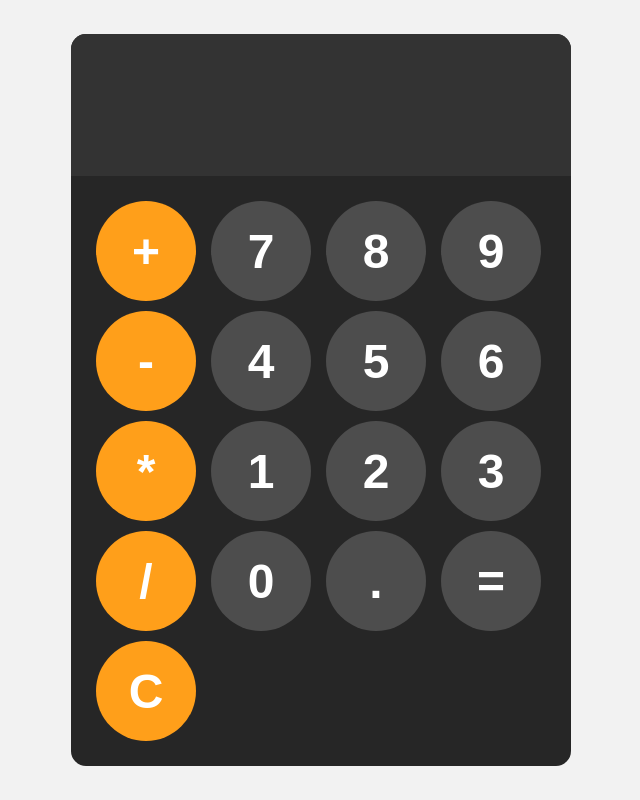
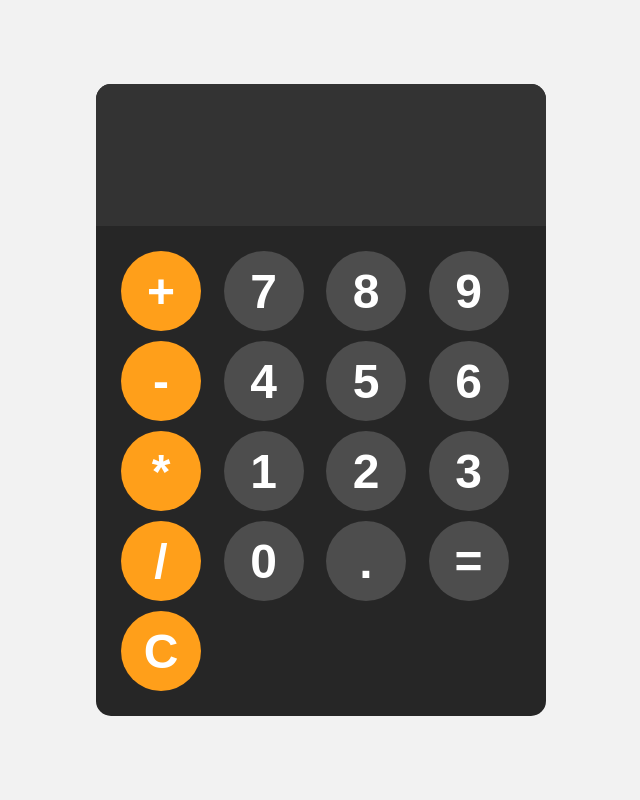
Before and after one commit to Subhan-Anwer/Calculator, a plain HTML site: page index.html in a window 1280 px wide. Shown: the whole page, without its empty margins (319-959 px from the left). Drawn offline with Linux system fonts and the light colour scheme.

Commit message:
making it shorter

```diff
--- a/styles.css
+++ b/styles.css
@@ -11,7 +11,7 @@ body{
         font-family: Arial, sans-serif;
         background-color: hsl(0, 0%, 15%);
         border-radius: 15px;
-        max-width: 500px;
+        max-width: 450px;
         overflow: hidden;
 }
 
@@ -33,8 +33,8 @@ body{
 }
 
 button{
-    width: 100px;
-    height: 100px;
+    width: 80px;
+    height: 80px;
     border-radius: 50px;
     border: none;
     background-color: hsl(0, 0%, 30%);
```
